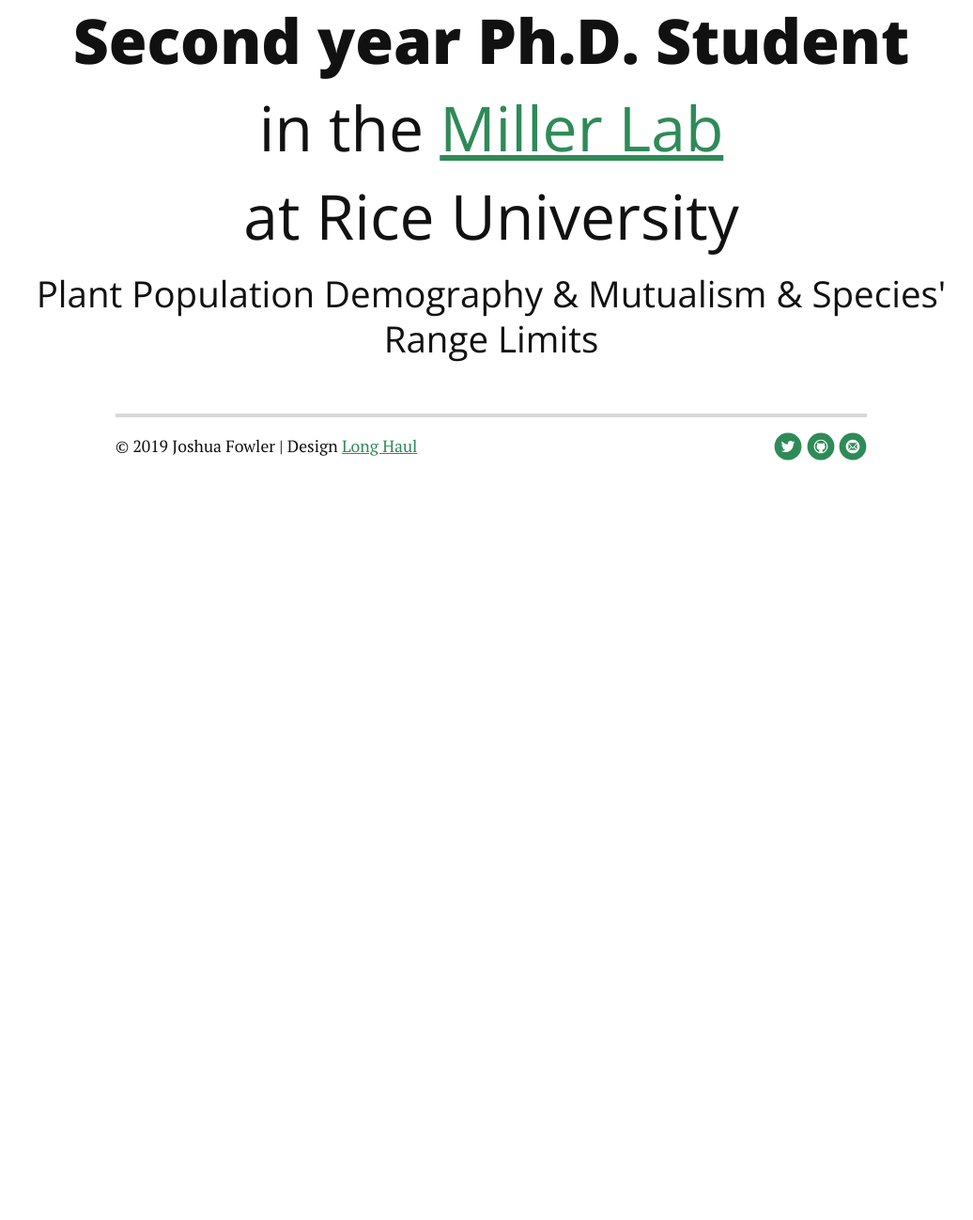
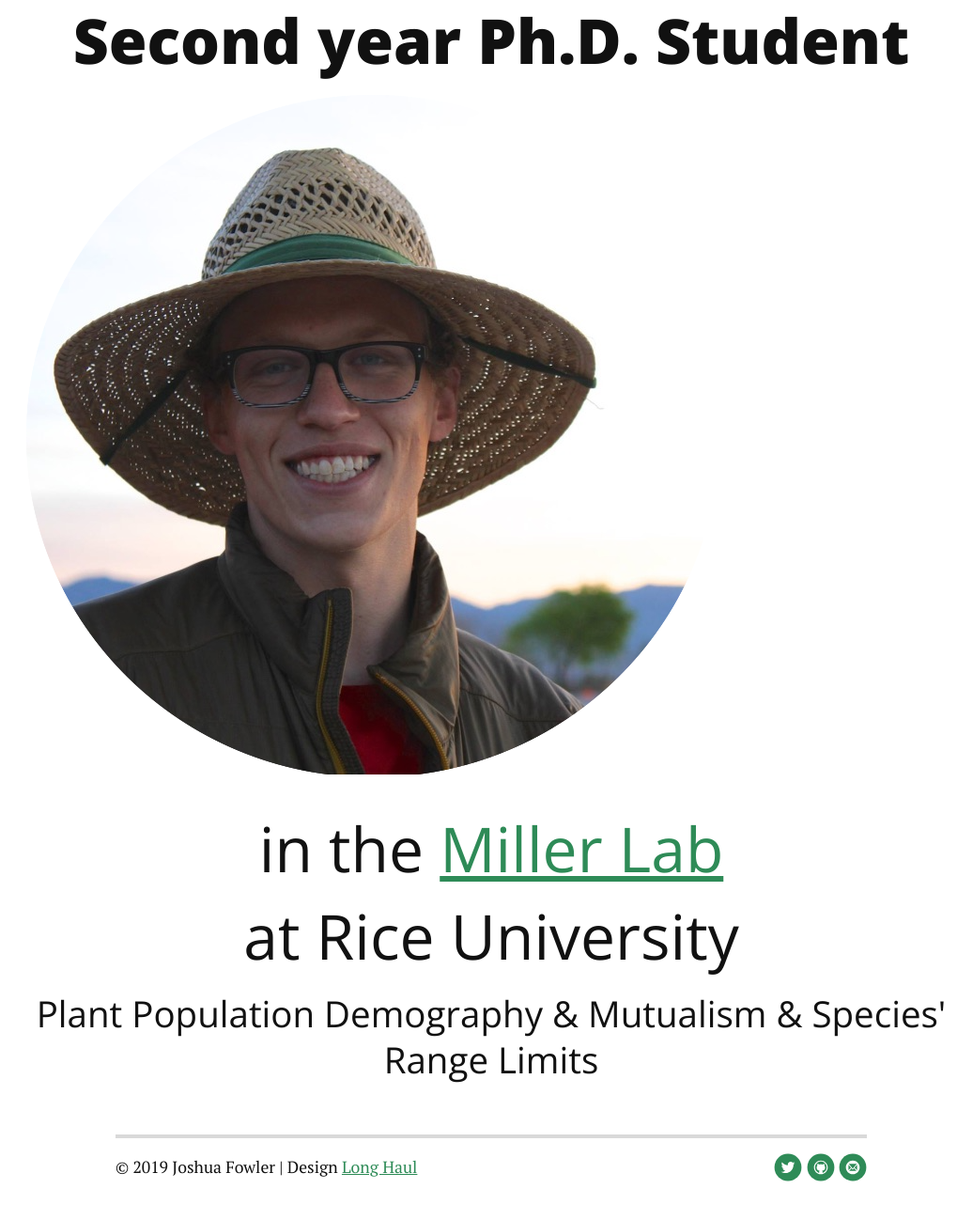
Before and after one commit to joshuacfowler/joshuacfowler.github.io, a Jekyll site: the page built from index.html, in a window 1280 px wide. Shown: the part 330-1628 px from the top of the page at 94% size, without its empty margins (117-1153 px from the left). Built offline with Jekyll 4.4.1, drawn with Linux system fonts in a browser that asks for light colours; nearby versions of some CDN libraries; the list of posts is cut into pages by our own code; before the commit the page ends 900 px from its top, so only the background shows below that.

Commit message:
Update index.html

```diff
--- a/index.html
+++ b/index.html
@@ -5,6 +5,7 @@ title: Home
 
 <div class="home" id="home">
   <h1 class="PageTitle" style="text-align:center">Second year Ph.D. Student </h1>
+  <p class="img" stlye="img-alihn:left"> <img src="/assets/img/portrait.png"></p>
   <p class="h1" style="text-align:center"> in the <a href="https://www.owlnet.rice.edu/~tm9/"> Miller Lab</a></h1>
   <p class="h1" style="text-align:center">at Rice University</p>
   <p class="h3" style="text-align:center">Plant Population Demography & Mutualism & Species' Range Limits</p>
```
